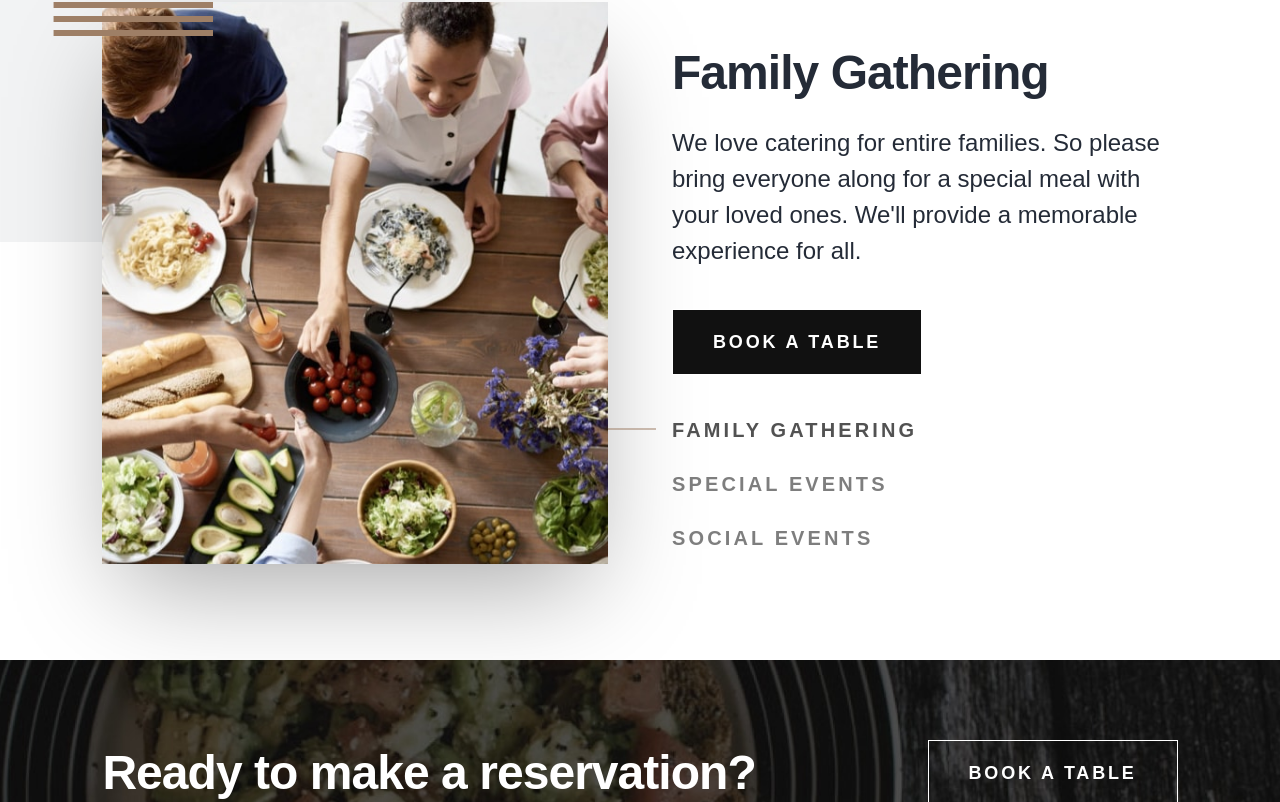
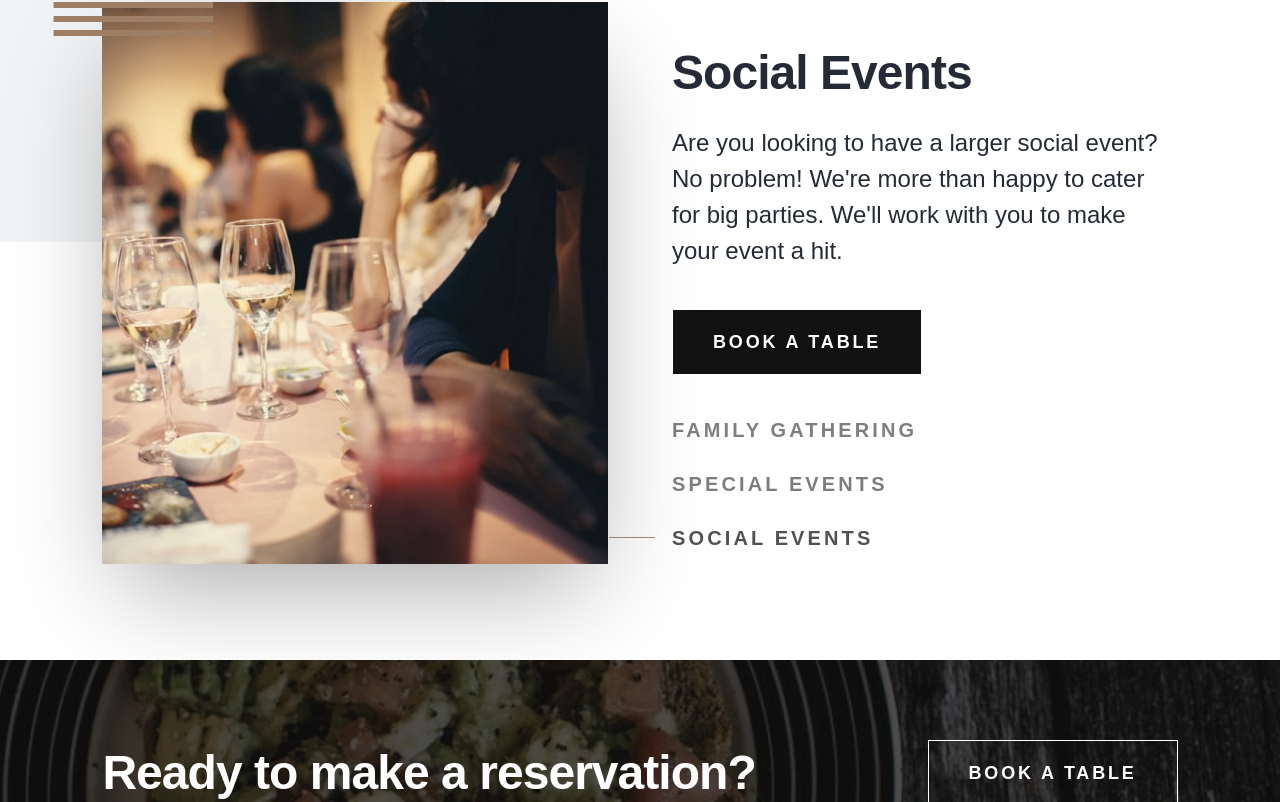
Before and after one commit to anet-eny/dine-restaurant-website, a React (Vite) app: page / in a window 1280 px wide. Shown: the part 3056-3858 px from the top of the page. Built offline with nearby package versions, Linux system fonts and the light colour scheme.

Commit message:
style: uncomment event useEffect

```diff
--- a/src/components/EventsShowcase.jsx
+++ b/src/components/EventsShowcase.jsx
@@ -8,12 +8,12 @@ import patternLines from "../assets/patterns/pattern-lines.svg";
 export default function EventsShowcase({ events, buttonLink }) {
   const [activeIndex, setActiveIndex] = useState(0);
 
-  //   useEffect(() => {
-  //     const interval = setInterval(() => {
-  //       setActiveIndex((prev) => (prev + 1) % events.length);
-  //     }, 3000);
-  //     return () => clearInterval(interval);
-  //   }, [events.length]);
+  useEffect(() => {
+    const interval = setInterval(() => {
+      setActiveIndex((prev) => (prev + 1) % events.length);
+    }, 3000);
+    return () => clearInterval(interval);
+  }, [events.length]);
 
   const activeEvent = events[activeIndex];
 
```
